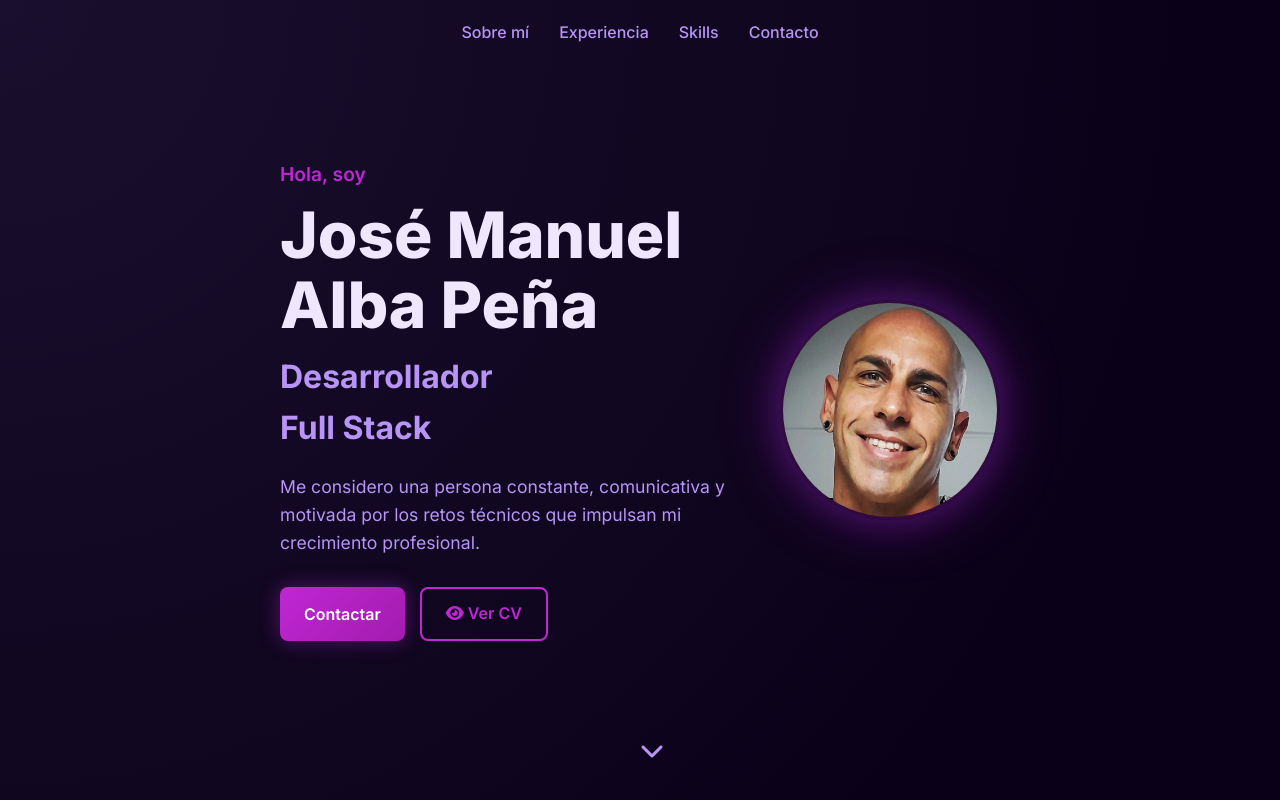
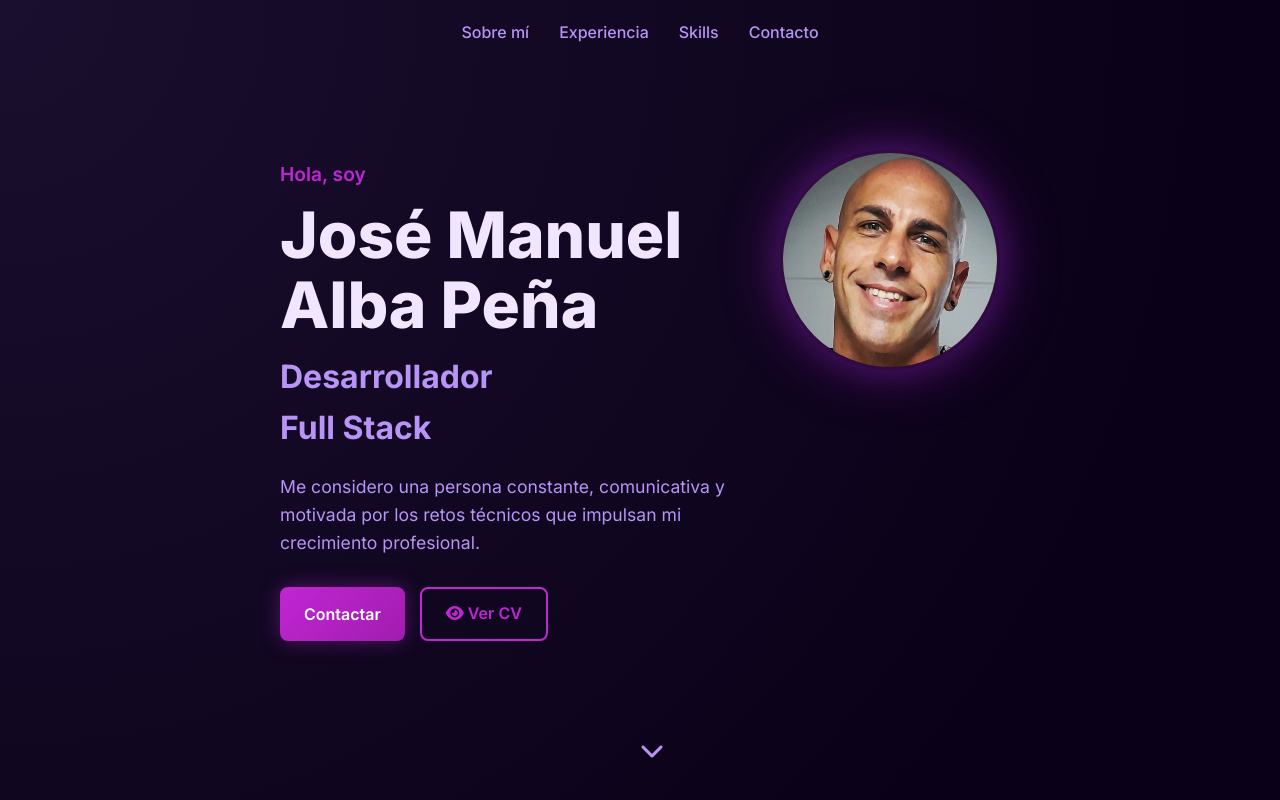
Before and after one commit to dawnrock/JMAPCV, a React (Vite) app: page / in a window 1280 px wide. Shown: the top 800 px of the page. Built offline with nearby package versions, Linux system fonts and the light colour scheme.

Commit message:
feat: add comprehensive styling for the CV application, including global, component, and responsive styles.

```diff
--- a/src/App.css
+++ b/src/App.css
@@ -204,7 +204,7 @@ h5 {
   flex-direction: column;
   justify-content: center;
   align-items: center;
-  margin-top: 20px;
+  margin-top: -280px;
 }
 
 .image-wrapper {
@@ -467,6 +467,7 @@ h5 {
     align-items: center;
     order: -1;
     margin-bottom: 12px;
+    margin-top: 20px;
   }
 
 
```
